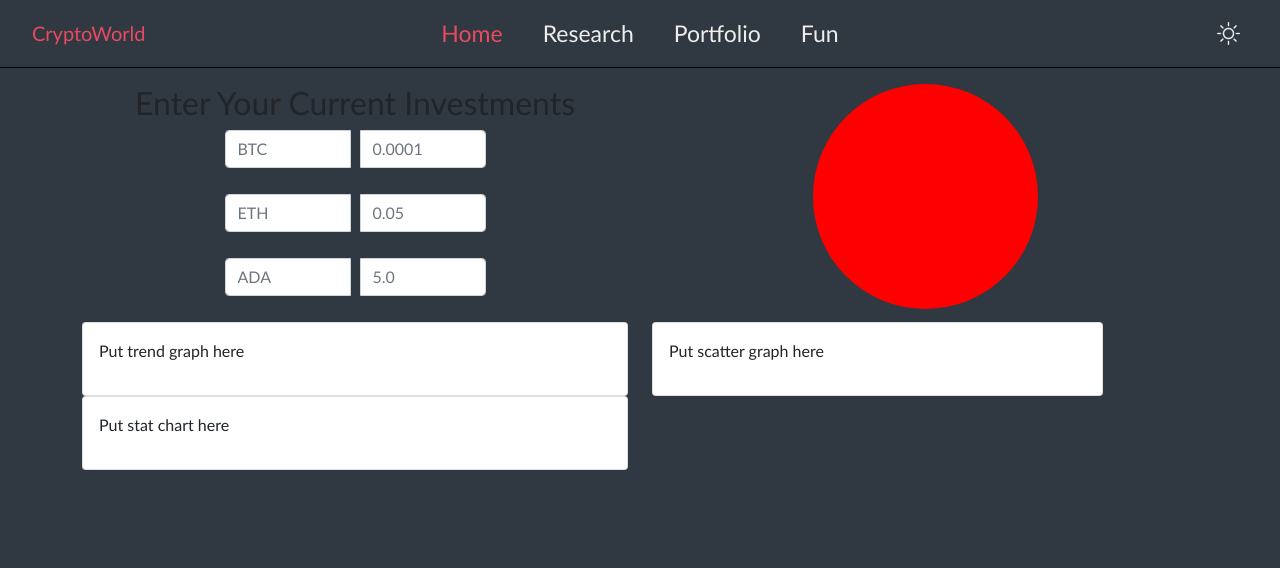
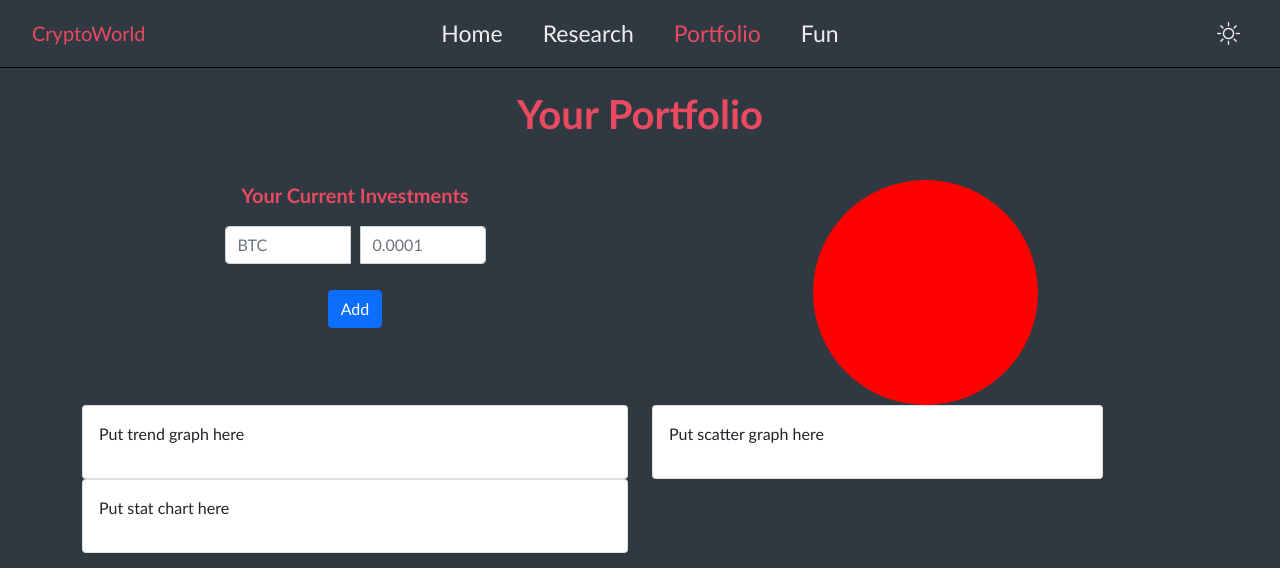
Before and after one commit to Cyrusb01/crypto_education, a Flask app: page /portfolio in a window 1280 px wide. Shown: the top 568 px of the page. Run offline with Flask 2, Linux system fonts and the light colour scheme.

Commit message:
updated styling

```diff
--- a/templates/portfolio.html
+++ b/templates/portfolio.html
@@ -30,13 +30,13 @@
             <div class="collapse navbar-collapse" id="navbarSupportedContent">
                 <ul class="navbar-nav centered">
                     <li class="nav-item">
-                        <a class="nav-link" href="/home" style="font-size:23px; padding-left: 20px; padding-right: 20px; color: var(--color-accent);">Home</a>
+                        <a class="nav-link" href="/home" style="font-size:23px; padding-left: 20px; padding-right: 20px;">Home</a>
                     </li>
                     <li class="nav-item">
                         <a class="nav-link" href="/research" style="font-size:23px; padding-left: 20px; padding-right: 20px;">Research</a>
                     </li>
                     <li class="nav-item">
-                        <a class="nav-link" href="/portfolio" style="font-size:23px; padding-left: 20px; padding-right: 20px;">Portfolio</a>
+                        <a class="nav-link" href="/portfolio" style="font-size:23px; padding-left: 20px; padding-right: 20px; color: var(--color-accent);">Portfolio</a>
                     </li>
                     <li class="nav-item">
                         <a class="nav-link" href="/fun" style="font-size:23px; padding-left: 20px; padding-right: 20px;">Fun</a>
@@ -56,10 +56,14 @@
         <!-- Body Stuff Goes Here -->
         <div class="container">
 
+            <div class="row justify-content-center" style="margin-bottom: 20px;">
+                <p class="zv-h1 text-center" id="header_cryptoTicker">Your Portfolio</p>
+            </div>
+
             <div class="row form-group">
                 <div class="col-md-6" id="investments">
 
-                    <h2 style="text-align: center;">Enter Your Current Investments</h2>
+                    <p class="zv-h2" style="text-align: center;">Your Current Investments</p>
 
                     <div class="row justify-content-center" style="margin-bottom: 10px;">
                         <div class="input-group mb-3" style="width: 50%;">
@@ -73,21 +77,9 @@
 
                     <div class="row justify-content-center" style="margin-bottom: 10px;">
                         <div class="input-group mb-3" style="width: 50%;">
-                            <input type="text" class="form-control" placeholder="ETH" aria-label="Enter Ticker"
-                                aria-describedby="button-addon2" style="margin-right: 10px;">
-
-                            <input type="text" class="form-control" placeholder="0.05" aria-label="Enter Ticker"
-                                aria-describedby="button-addon2">
-                        </div>
-                    </div>
-
-                    <div class="row justify-content-center" style="margin-bottom: 10px;">
-                        <div class="input-group mb-3" style="width: 50%;">
-                            <input type="text" class="form-control" placeholder="ADA" aria-label="Enter Ticker"
-                                aria-describedby="button-addon2" style="margin-right: 10px;">
-
-                            <input type="text" class="form-control" placeholder="5.0" aria-label="Enter Ticker"
-                                aria-describedby="button-addon2">
+                            <a href="#" class="text-center" style="margin: auto">
+                                <button class="btn btn-primary" type="button">Add</button>
+                            </a>
                         </div>
                     </div>
 
--- a/templates/tickerlearning.html
+++ b/templates/tickerlearning.html
@@ -86,7 +86,7 @@
                 <script type = "text/javascript">
                     var chart_id = {{ chartID|safe }}
                     var title = {{ title|safe }}
-                    var data = {{data|safe}}
+                    var data = {{ data|safe }}
                 </script>
                     <script src="http://ajax.googleapis.com/ajax/libs/jquery/1.8.2/jquery.min.js"></script>
                     <script src="https://code.highcharts.com/stock/highstock.js"></script>
```
